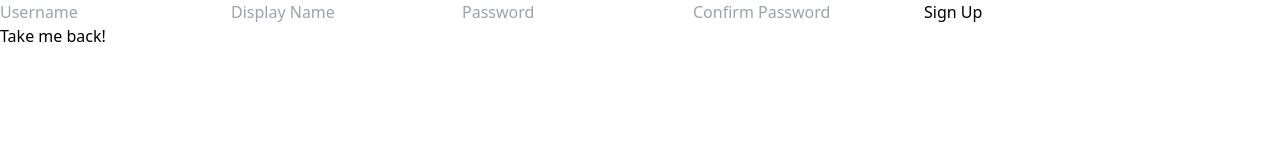
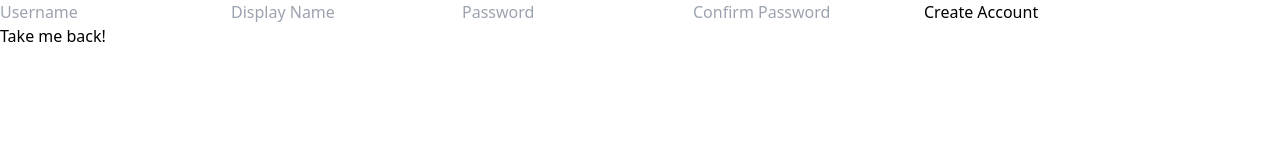
Before and after one commit to danielronalds/messenger-client, a React (Vite) app: page /signup in a window 1280 px wide. Shown: the top 160 px of the page. Built offline with nearby package versions, Linux system fonts and the light colour scheme.

Commit message:
fix: rename button

```diff
--- a/src/pages/Signup.tsx
+++ b/src/pages/Signup.tsx
@@ -45,7 +45,7 @@ const Signup = ({ serverAddr }: { serverAddr: string }) => {
           <TextInput placeholder={"Password"} isPassword={true} value={password} setValue={setPassword} />
           <TextInput placeholder={"Confirm Password"} isPassword={true} value={confirmPassword} setValue={setConfirmPassword} />
 
-          <PrimaryButton desc="Sign Up" onClick={onSignup} isDisabled={isSignupDisabled} />
+          <PrimaryButton desc="Create Account" onClick={onSignup} isDisabled={isSignupDisabled} />
         </form>
 
         <Link to="/" className="text-blue-400 text-right">Take me back!</Link>
```
